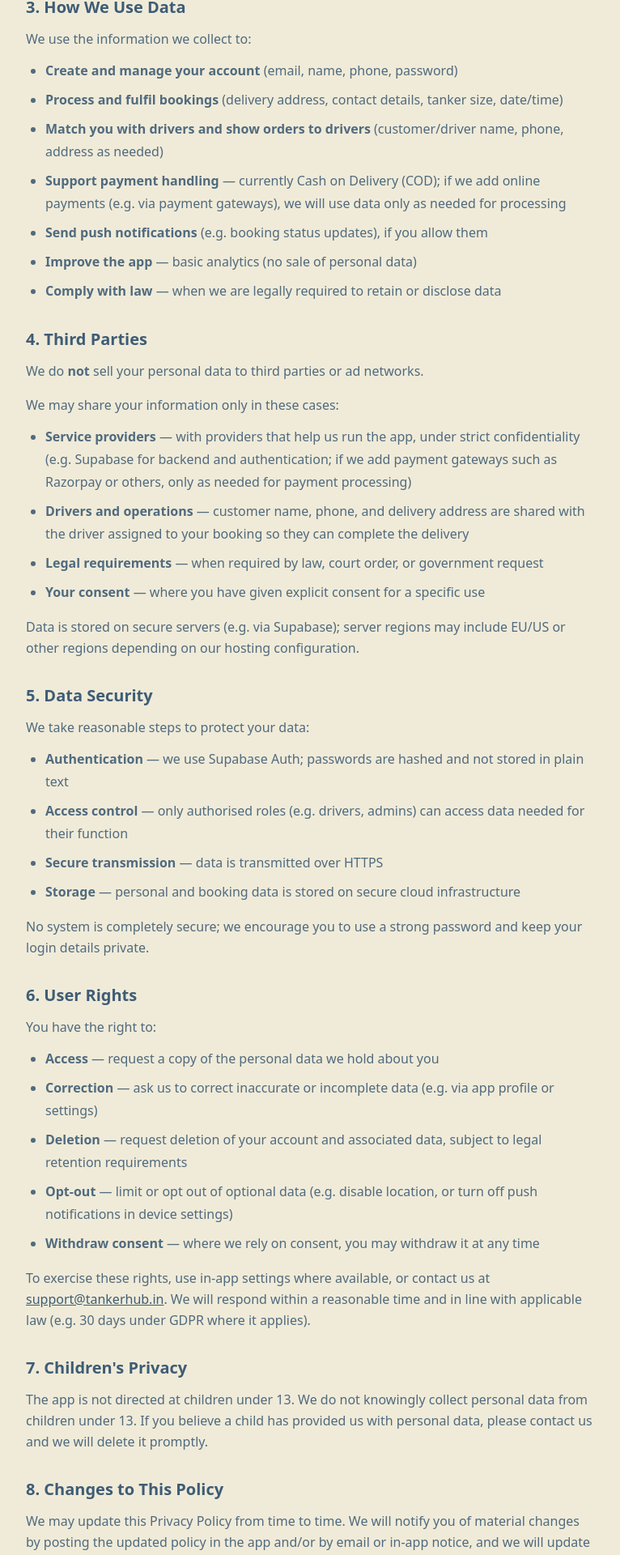
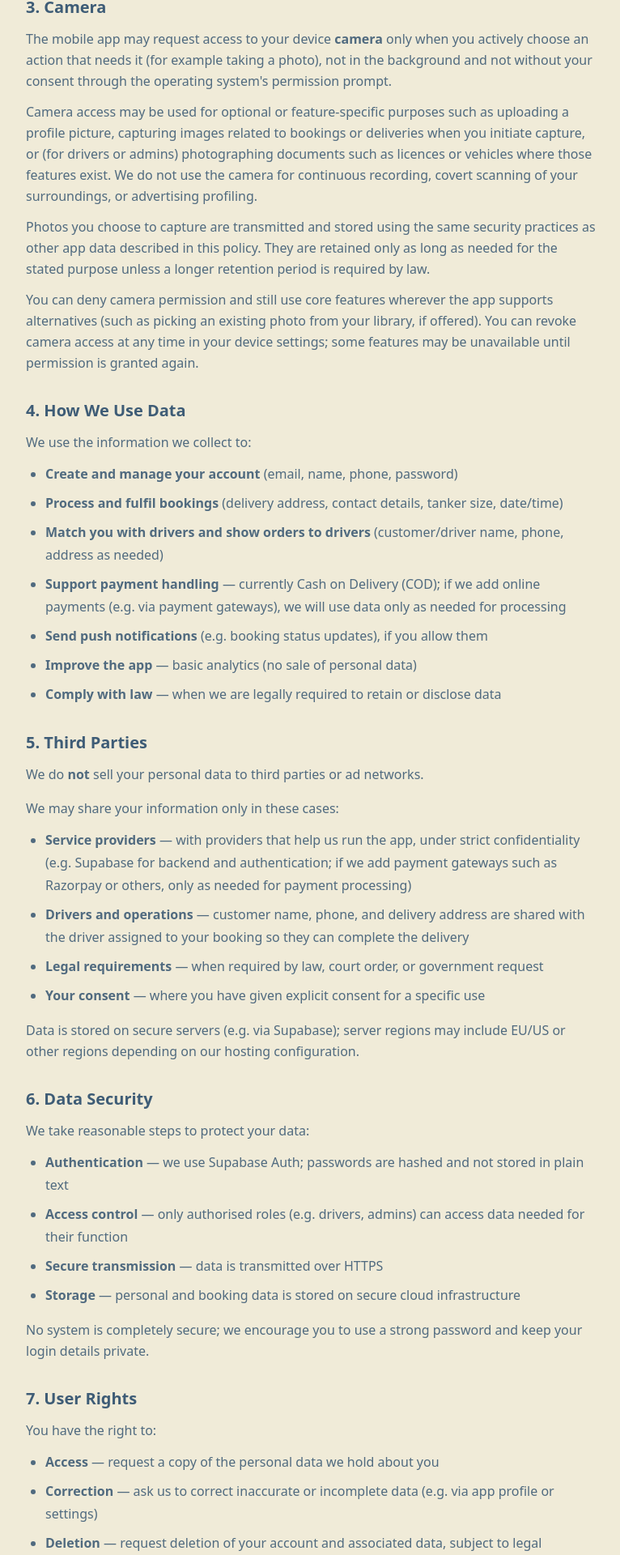
Before and after one commit to ShubhamRRana/WaterTankerWeb, a React (Vite) app: page /privacy in a window 1280 px wide. Shown: the part 1438-3358 px from the top of the page at 81% size, without its empty margins (256-1022 px from the left). Built offline with nearby package versions, Linux system fonts and the light colour scheme; no server answers.

Commit message:
Add camers policy

```diff
--- a/src/pages/PrivacyPolicy.tsx
+++ b/src/pages/PrivacyPolicy.tsx
@@ -69,7 +69,23 @@ function PrivacyPolicy() {
           </section>
 
           <section>
-            <h2 className="text-lg sm:text-xl font-semibold text-primary mb-3 mt-2">3. How We Use Data</h2>
+            <h2 className="text-lg sm:text-xl font-semibold text-primary mb-3 mt-2">3. Camera</h2>
+            <p className="leading-relaxed mb-3">
+              The mobile app may request access to your device <strong>camera</strong> only when you actively choose an action that needs it (for example taking a photo), not in the background and not without your consent through the operating system&apos;s permission prompt.
+            </p>
+            <p className="leading-relaxed mb-3">
+              Camera access may be used for optional or feature-specific purposes such as uploading a profile picture, capturing images related to bookings or deliveries when you initiate capture, or (for drivers or admins) photographing documents such as licences or vehicles where those features exist. We do not use the camera for continuous recording, covert scanning of your surroundings, or advertising profiling.
+            </p>
+            <p className="leading-relaxed mb-3">
+              Photos you choose to capture are transmitted and stored using the same security practices as other app data described in this policy. They are retained only as long as needed for the stated purpose unless a longer retention period is required by law.
+            </p>
+            <p className="leading-relaxed">
+              You can deny camera permission and still use core features wherever the app supports alternatives (such as picking an existing photo from your library, if offered). You can revoke camera access at any time in your device settings; some features may be unavailable until permission is granted again.
+            </p>
+          </section>
+
+          <section>
+            <h2 className="text-lg sm:text-xl font-semibold text-primary mb-3 mt-2">4. How We Use Data</h2>
             <p className="leading-relaxed mb-3">We use the information we collect to:</p>
             <ul className="list-disc pl-5 sm:pl-6 space-y-2 leading-7">
               <li><strong>Create and manage your account</strong> (email, name, phone, password)</li>
@@ -83,7 +99,7 @@ function PrivacyPolicy() {
           </section>
 
           <section>
-            <h2 className="text-lg sm:text-xl font-semibold text-primary mb-3 mt-2">4. Third Parties</h2>
+            <h2 className="text-lg sm:text-xl font-semibold text-primary mb-3 mt-2">5. Third Parties</h2>
             <p className="leading-relaxed mb-4">
               We do <strong>not</strong> sell your personal data to third parties or ad networks.
             </p>
@@ -100,7 +116,7 @@ function PrivacyPolicy() {
           </section>
 
           <section>
-            <h2 className="text-lg sm:text-xl font-semibold text-primary mb-3 mt-2">5. Data Security</h2>
+            <h2 className="text-lg sm:text-xl font-semibold text-primary mb-3 mt-2">6. Data Security</h2>
             <p className="leading-relaxed mb-3">We take reasonable steps to protect your data:</p>
             <ul className="list-disc pl-5 sm:pl-6 space-y-2 leading-7">
               <li><strong>Authentication</strong> — we use Supabase Auth; passwords are hashed and not stored in plain text</li>
@@ -114,13 +130,13 @@ function PrivacyPolicy() {
           </section>
 
           <section>
-            <h2 className="text-lg sm:text-xl font-semibold text-primary mb-3 mt-2">6. User Rights</h2>
+            <h2 className="text-lg sm:text-xl font-semibold text-primary mb-3 mt-2">7. User Rights</h2>
             <p className="leading-relaxed mb-3">You have the right to:</p>
             <ul className="list-disc pl-5 sm:pl-6 space-y-2 leading-7">
               <li><strong>Access</strong> — request a copy of the personal data we hold about you</li>
               <li><strong>Correction</strong> — ask us to correct inaccurate or incomplete data (e.g. via app profile or settings)</li>
               <li><strong>Deletion</strong> — request deletion of your account and associated data, subject to legal retention requirements</li>
-              <li><strong>Opt-out</strong> — limit or opt out of optional data (e.g. disable location, or turn off push notifications in device settings)</li>
+              <li><strong>Opt-out</strong> — limit or opt out of optional data (e.g. disable location or camera access, or turn off push notifications in device settings)</li>
               <li><strong>Withdraw consent</strong> — where we rely on consent, you may withdraw it at any time</li>
             </ul>
             <p className="leading-relaxed mt-4">
@@ -133,21 +149,21 @@ function PrivacyPolicy() {
           </section>
 
           <section>
-            <h2 className="text-lg sm:text-xl font-semibold text-primary mb-3 mt-2">7. Children&apos;s Privacy</h2>
+            <h2 className="text-lg sm:text-xl font-semibold text-primary mb-3 mt-2">8. Children&apos;s Privacy</h2>
             <p className="leading-relaxed">
               The app is not directed at children under 13. We do not knowingly collect personal data from children under 13. If you believe a child has provided us with personal data, please contact us and we will delete it promptly.
             </p>
           </section>
 
           <section>
-            <h2 className="text-lg sm:text-xl font-semibold text-primary mb-3 mt-2">8. Changes to This Policy</h2>
+            <h2 className="text-lg sm:text-xl font-semibold text-primary mb-3 mt-2">9. Changes to This Policy</h2>
             <p className="leading-relaxed">
               We may update this Privacy Policy from time to time. We will notify you of material changes by posting the updated policy in the app and/or by email or in-app notice, and we will update the &quot;Last updated&quot; date at the top. Your continued use of the app after the effective date of changes constitutes acceptance of the updated policy.
             </p>
           </section>
 
           <section>
-            <h2 className="text-lg sm:text-xl font-semibold text-primary mb-3 mt-2">9. Contact</h2>
+            <h2 className="text-lg sm:text-xl font-semibold text-primary mb-3 mt-2">10. Contact</h2>
             <p className="leading-relaxed mb-2">
               For privacy questions, access/deletion requests, or complaints:
             </p>
```
